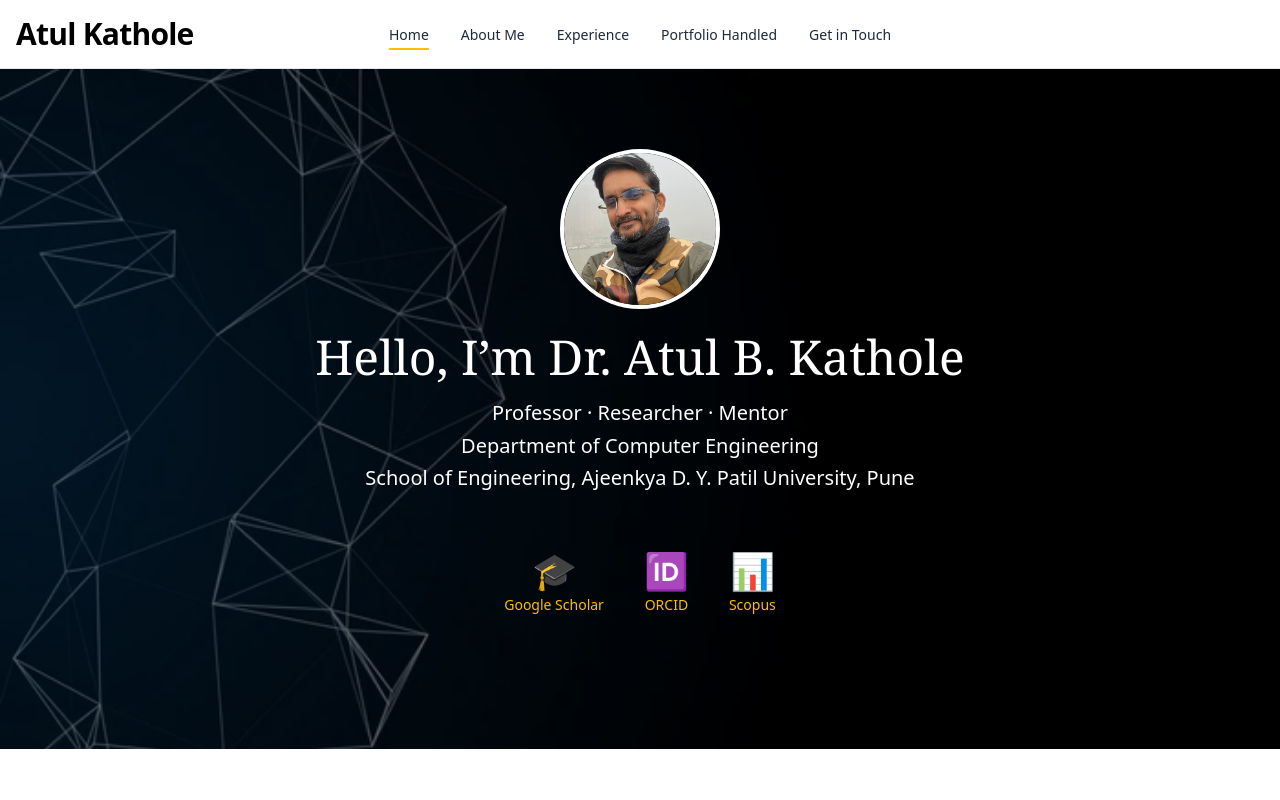
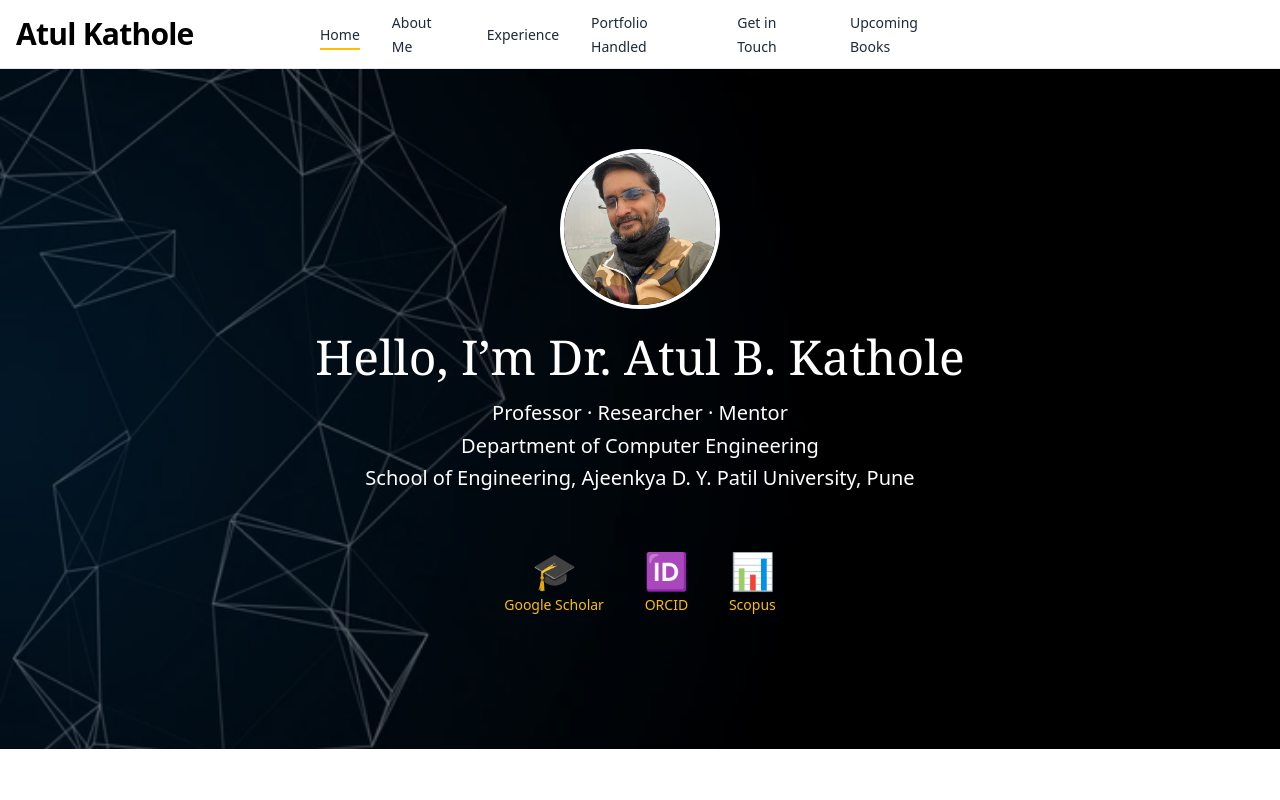
Before and after one commit to sanskardagade/ATUL_SIR, a React (Vite) app: page / in a window 1280 px wide. Shown: the top 800 px of the page. Built offline with nearby package versions, Linux system fonts and the light colour scheme.

Commit message:
small change

```diff
--- a/src/components/Navbar.tsx
+++ b/src/components/Navbar.tsx
@@ -16,7 +16,12 @@ const Navbar = () => {
     { label: "About Me", path: "/bio" },
     { label: "Experience", path: "/experience" },
     { label: "Portfolio Handled", path: "portfolio-handled" },
-    { label: "Get in Touch", path: "/contact" }
+    { label: "Get in Touch", path: "/contact" },
+    {
+      label: "Upcoming Books",
+      path: "https://drive.google.com/file/d/1xc66eF9LyLUgwFO3soML27KfOZWUUDHV/view?usp=sharing",
+      external: true
+    }
   ];
 
   return (
@@ -33,8 +38,18 @@ const Navbar = () => {
 
         {/* DESKTOP MENU - CENTER */}
         <ul className="hidden md:flex items-center gap-8 absolute left-1/2 -translate-x-1/2">
-          {navItems.map(({ label, path }) => (
+          {navItems.map(({ label, path, external }) => (
             <li key={path}>
+              {external ? (
+                <a
+                  href={path}
+                  target="_blank"
+                  rel="noopener noreferrer"
+                  className={linkClass}
+                >
+                  {label}
+                </a>
+              ) : (
                 <NavLink
                   to={path}
                   className={({ isActive }) =>
@@ -43,6 +58,7 @@ const Navbar = () => {
                 >
                   {label}
                 </NavLink>
+              )}
             </li>
           ))}
         </ul>
@@ -59,7 +75,19 @@ const Navbar = () => {
       {/* MOBILE MENU */}
       {menuOpen && (
         <div className="md:hidden bg-white border-t px-4 pb-4 space-y-4">
-          {navItems.map(({ label, path }) => (
+          {navItems.map(({ label, path, external }) =>
+            external ? (
+              <a
+                key={path}
+                href={path}
+                target="_blank"
+                rel="noopener noreferrer"
+                onClick={() => setMenuOpen(false)}
+                className={`block ${linkClass}`}
+              >
+                {label}
+              </a>
+            ) : (
               <NavLink
                 key={path}
                 to={path}
@@ -70,7 +98,8 @@ const Navbar = () => {
               >
                 {label}
               </NavLink>
-          ))}
+            )
+          )}
         </div>
       )}
     </header>
```
Lines whose indentation alone changed are shown as unchanged.
